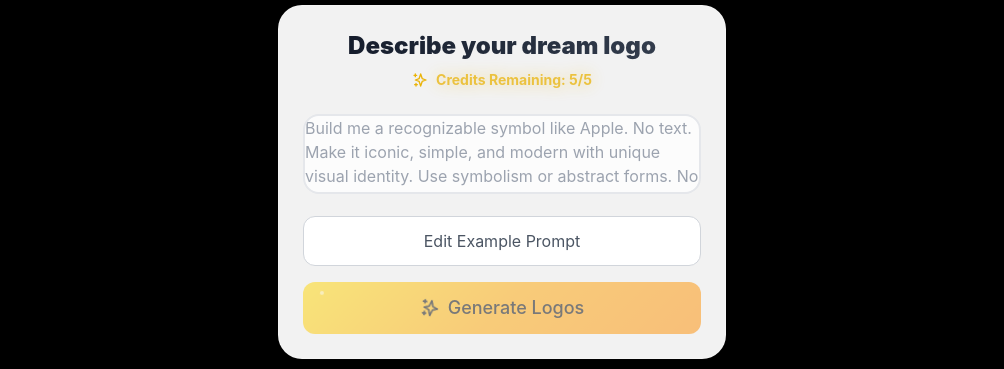
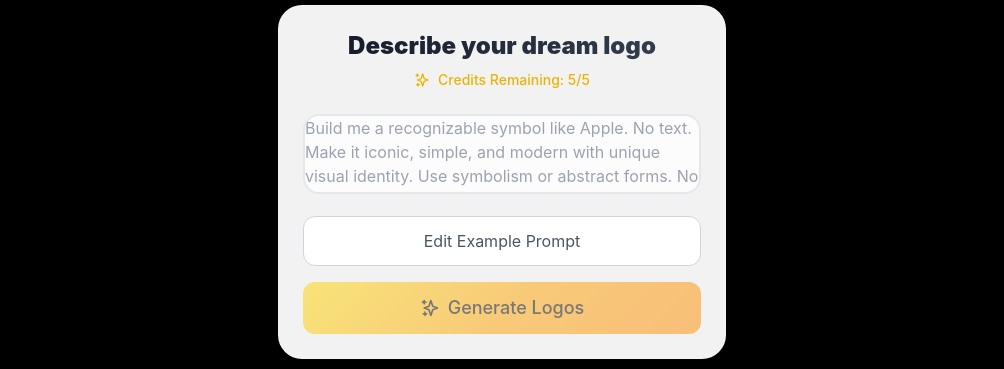
Before and after one commit to logosnapai/LogoSnap-AI, a React (Vite) app: page / in a window 1280 px wide. Both pictures are taken after a click on the button "Get 5 Logo Generations". Shown: the part 143-512 px from the top of the page, without its empty margins (138-1142 px from the left). Built offline with nearby package versions, Linux system fonts and the light colour scheme.

Commit message:
Update PromptInput.tsx
✅ Credits text: Removed glow, pulse, and bold styling - changed to font-medium for better readability
✅ Sparkles icon: Static beside "Generate Logos" - removed the silly wobble animation
✅ White sparkle particles: Only appear when isGenerating is true, not constantly

```diff
--- a/src/components/PromptInput.tsx
+++ b/src/components/PromptInput.tsx
@@ -34,7 +34,7 @@ export default function PromptInput({ onGenerate, isGenerating, creditsRemaining
         </h2>
         <div className="flex items-center justify-center space-x-2 text-sm">
           <Sparkles className="w-4 h-4 text-yellow-500" />
-          <span className="text-yellow-500 font-bold drop-shadow-[0_0_8px_rgba(234,179,8,0.6)] animate-pulse">
+          <span className="text-yellow-500 font-medium">
             Credits Remaining: {creditsRemaining}/5
           </span>
         </div>
@@ -78,7 +78,8 @@ export default function PromptInput({ onGenerate, isGenerating, creditsRemaining
             />
           )}
 
-          {/* Enhanced Sparkle Particles */}
+          {/* Enhanced Sparkle Particles - only when generating */}
+          {isGenerating && (
             <div className="absolute inset-0 pointer-events-none">
               <motion.div
                 className="absolute top-2 left-4 w-1.5 h-1.5 bg-white rounded-full"
@@ -133,6 +134,7 @@ export default function PromptInput({ onGenerate, isGenerating, creditsRemaining
                 }}
               />
             </div>
+          )}
 
           {/* Button content with enhanced animations */}
           <motion.div
@@ -153,12 +155,7 @@ export default function PromptInput({ onGenerate, isGenerating, creditsRemaining
               <span>Out of Credits</span>
             ) : (
               <div className="flex items-center justify-center space-x-2">
-                <motion.div
-                  animate={{ rotate: [0, 10, -10, 0] }}
-                  transition={{ duration: 2, repeat: Infinity }}
-                >
                 <Sparkles className="w-5 h-5" />
-                </motion.div>
                 <span>Generate Logos</span>
               </div>
             )}
```
Lines whose indentation alone changed are shown as unchanged.
